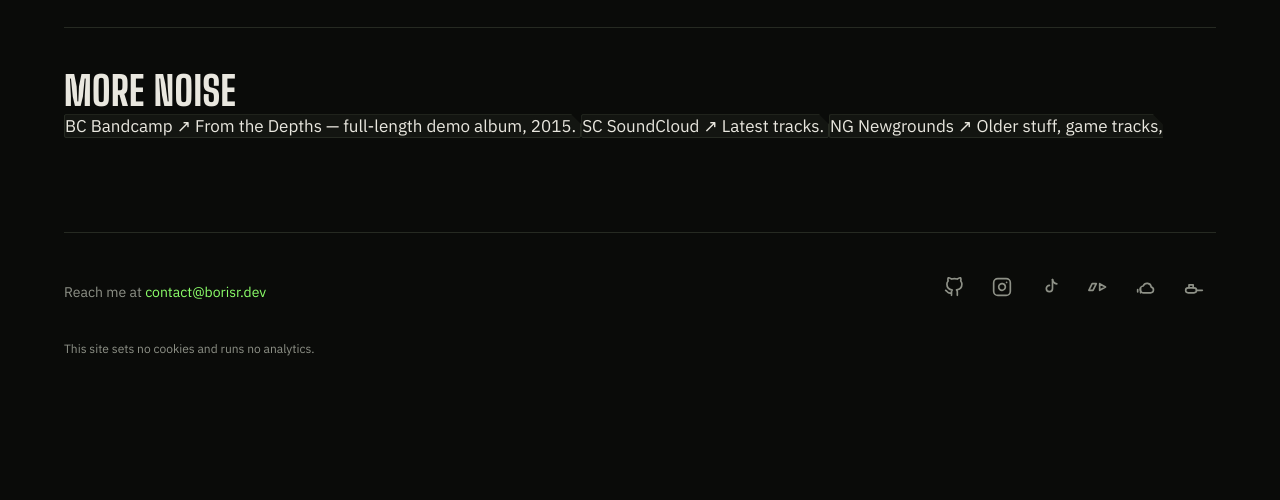
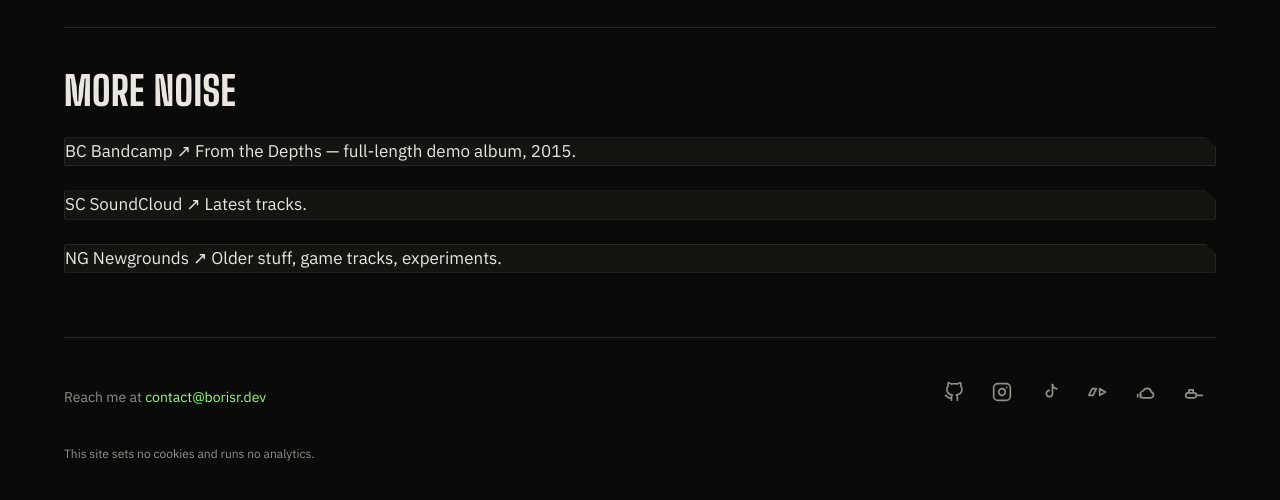
Before and after one commit to Ravanger/borisr.dev, an Astro site: page /music in a window 1280 px wide. Shown: the part 1900-2400 px from the top of the page. Before the commit the page ends 2345 px from the top, so only its background shows below. Built offline with nearby package versions, Linux system fonts and the light colour scheme; Astro itself is replaced by a stand-in of ours.

Commit message:
feat(music): spread More Noise cards out with new-window links

```diff
--- a/src/components/MusicEmbeds.astro
+++ b/src/components/MusicEmbeds.astro
@@ -43,10 +43,15 @@ const soundcloudSrc = `https://w.soundcloud.com/player/?url=${encodeURIComponent
   </div>
   <div class="mt-12 border-t rule pt-8">
     <h2 class="section-title">{music.moreNoiseTitle}</h2>
-    <div class="more-noise">
+    <div class="more-noise mt-6 flex flex-col gap-6">
       {
         music.moreNoise.map((item) => (
-          <a class="noise-card card lift" href={item.href}>
+          <a
+            class="noise-card card lift"
+            href={item.href}
+            target="_blank"
+            rel="noopener"
+          >
             <span class="noise-head">
               <span class="noise-mark" aria-hidden="true">{item.mark}</span>
               <span class="noise-label">{item.label}</span>
```
